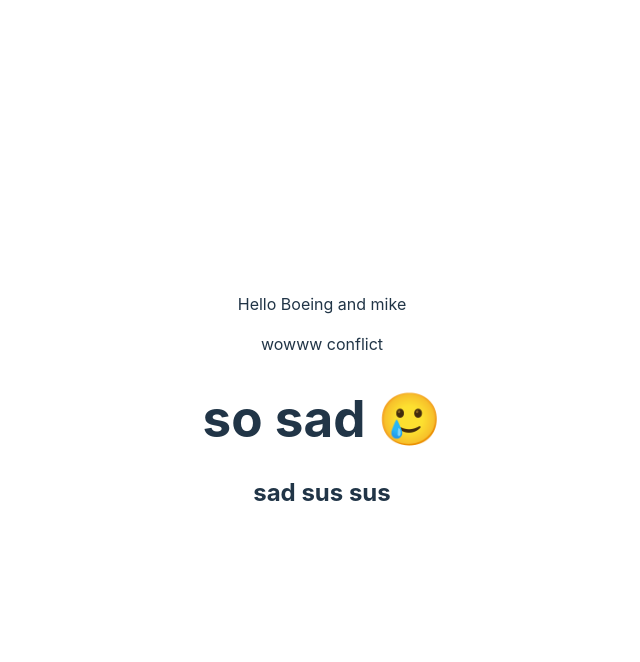
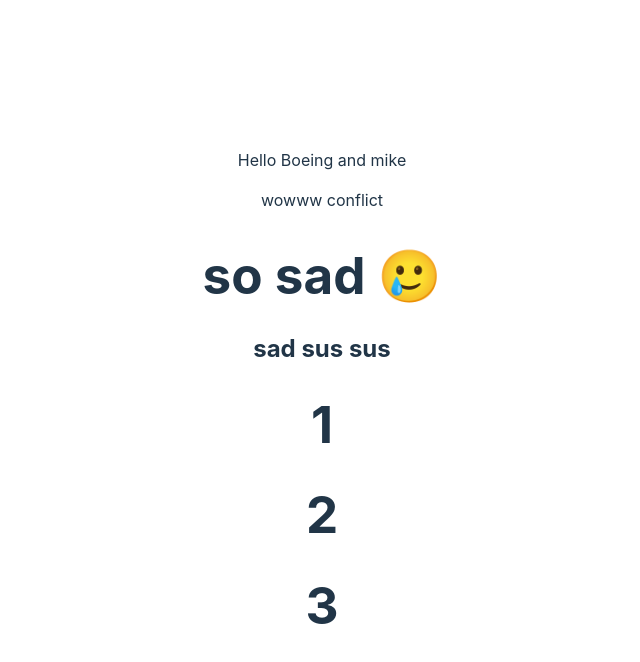
Before and after one commit to kittichonJr/practiceGit, a React (Vite) app: page / in a window 1280 px wide. Shown: the top 662 px of the page, without its empty margins (318-958 px from the left). Built offline with nearby package versions, Linux system fonts and the light colour scheme.

Commit message:
add 1 to 3
add 2

add 3

```diff
--- a/src/App.jsx
+++ b/src/App.jsx
@@ -11,6 +11,9 @@
       <span>wowww conflict</span>
       <h1>so sad 🥲</h1>
       <h2>sad sus sus</h2>
+      <h1>1</h1>
+      <h1>2</h1>
+      <h1>3</h1>
     </div>
   );
 }
```
